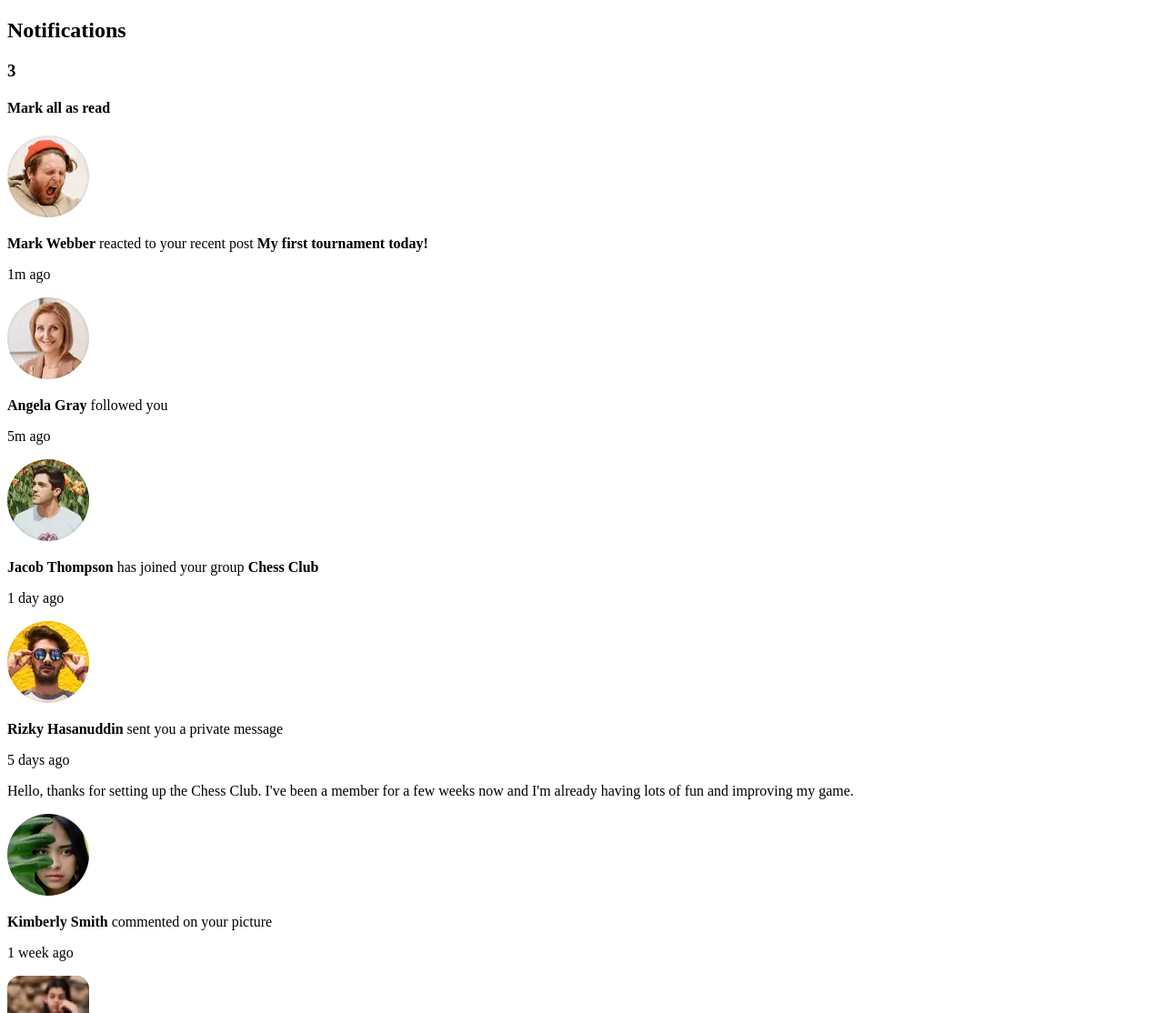
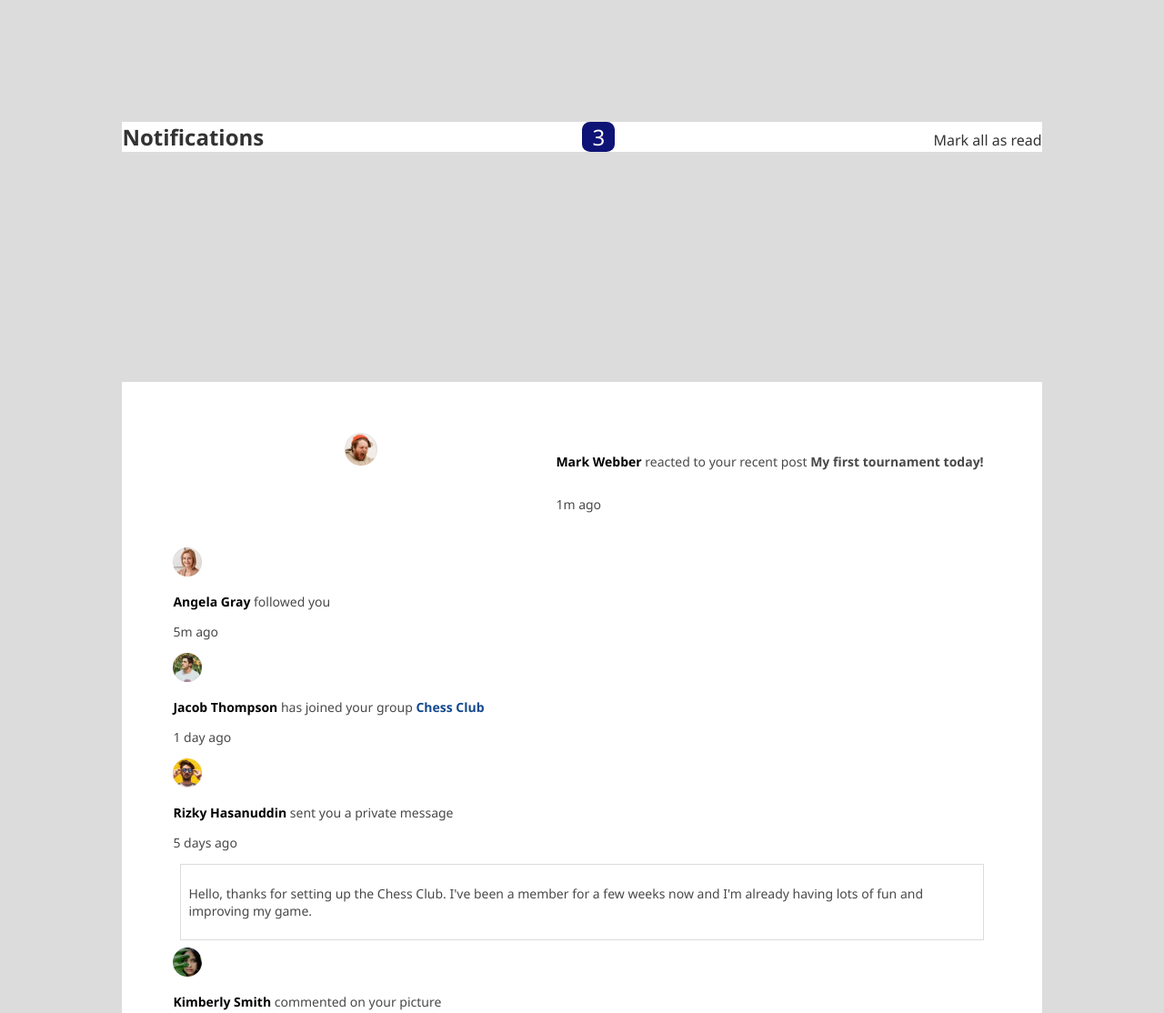
Before and after one commit to yellowcape/notifs-page-frontend-mentor-challenge, a plain HTML site: page notifications-page-main/index.html in a window 1280 px wide. Shown: the top 1114 px of the page at 91% size. Drawn offline with Linux system fonts and the light colour scheme.

Commit message:
adding styling to profiles

```diff
--- a/notifications-page-main/index.html
+++ b/notifications-page-main/index.html
@@ -12,34 +12,50 @@
 <body>
 
 <header>
-  <h2>Notifications</h2>
-    <h3>3</h3>
-    <h4> Mark all as read</h4>
+    <h2>Notifications</h2>
+    <p>3</p>
+    <h3>Mark all as read</h3>
 </header>
 
 <main>
 
   <div class="user-mw">
     <img src="./assets/images/avatar-mark-webber.webp" alt="Mark Webber Profile Picture" class="user-mw-pfp" />
-      <p class="user-mw-notif-content"><strong>Mark Webber</strong> reacted to your recent post <strong>My first tournament today!</strong></p>
+    <div class="user-mw-notif-content">
+    <p>
+        <strong class="profile-name">Mark Webber</strong>
+        reacted to your recent post
+        <strong class="bold-at-end-of-notif">My first tournament today!</strong>
+      </p>
         <p class="user-mw-notif-time">1m ago</p>
+      </div>
   </div>
 
   <div class="user-ag">
     <img src="./assets/images/avatar-angela-gray.webp" alt="Angela Gray Profile Picture" class="user-ag-pfp" />
-      <p class="user-ag-notif-content"><strong>Angela Gray</strong> followed you</p>
+      <p class="user-ag-notif-content">
+        <strong class="profile-name">Angela Gray</strong>
+        followed you
+      </p>
         <p class="user-ag-notif-time">5m ago</p>
   </div>
 
   <div class="user-jt">
     <img src="./assets/images/avatar-jacob-thompson.webp" alt="Jacob Thompson Profile Picture" class="user-jt-pfp" />
-      <p class="user-jt-notif-content"><strong>Jacob Thompson </strong>has joined your group <strong>Chess Club</strong></p>
+      <p class="user-jt-notif-content">
+        <strong class="profile-name">Jacob Thompson </strong>
+        has joined your group
+        <strong><a href="#">Chess Club</a></strong>
+      </p>
         <p class="user-jt-notif-time">1 day ago</p>
   </div>
 
   <div class="user-rh">
     <img src="./assets/images/avatar-rizky-hasanuddin.webp" alt="Rizky Hidayat Profile Picture" class="user-rh-pfp" />
-      <p class="user-rh-notif-content"><strong>Rizky Hasanuddin</strong> sent you a private message</p>
+      <p class="user-rh-notif-content">
+        <strong class="profile-name">Rizky Hasanuddin</strong>
+        sent you a private message
+      </p>
         <p class="user-rh-notif-time">5 days ago</p>
 
           <div class="user-rh-message">
@@ -49,27 +65,37 @@
 
   <div class="user-hs">
     <img src="./assets/images/avatar-kimberly-smith.webp" alt="Helen Smith Profile Picture" class="user-ks-pfp" />
-      <p class="user-hs-notif-content"><strong>Kimberly Smith</strong> commented on your picture</p>
+      <p class="user-hs-notif-content">
+        <strong class="profile-name">Kimberly Smith</strong>
+        commented on your picture</p>
         <p class="user-hs-notif-time">1 week ago</p>
     <img src="./assets/images/image-chess.webp" alt="woman looking at a chess board"/>
   </div>
 
   <div class="user-np">
     <img src="./assets/images/avatar-nathan-peterson.webp" alt="Nathan Peterson Profile Picture" class="user-np-pfp"/>
-      <p class="user-np-notif-content"><strong>Nathan Peterson</strong> reacted to your recent post <strong>end-game strategies to increase your win rate</strong></p>
+      <p class="user-np-notif-content">
+        <strong class="profile-name">Nathan Peterson</strong>
+        reacted to your recent post
+        <strong class="bold-at-end-of-notif">end-game strategies to increase your win rate</strong>
+      </p>
         <p class="user-np-notif-time">2 weeks ago</p>
   </div>
 
   <div class="user-ak">
     <img src="./assets/images/avatar-anna-kim.webp" alt="Anna Keller Profile Picture" class="user-ak-pfp" />
-      <p class="user-ak-notif-content"><strong>Anna Kim</strong> left the group <strong>Chess Club</strong></p>
+      <p class="user-ak-notif-content">
+        <strong class="profile-name">Anna Kim</strong>
+        left the group
+        <strong><a href=#>Chess Club</a></strong>
+      </p>
         <p>2 weeks ago</p>
   </div>
 
 
   <div class="attribution">
     Challenge by <a href="https://www.frontendmentor.io?ref=challenge" target="_blank">Frontend Mentor</a>.
-    Coded by <a href="#">Your Name Here</a>.
+    Coded by <a href="#">Alex Overton</a>.
   </div>
 </main>
 
--- a/notifications-page-main/styles.css
+++ b/notifications-page-main/styles.css
@@ -1,3 +1,157 @@
+
+body {
+    display: flex;
+    flex-direction: column;
+
+    background-color: #ffffff;
+    font-family:'Segoe UI', Tahoma, Geneva, Verdana, sans-serif;
+    font-size: 14px;
+    color: #333;
+}
+    @media screen and (min-width: 768px) {
+        body {
+         background-color: #dcdcdc;
+        }
+
+    }
+
+header {
+    display: flex;
+    flex-direction: row;
+    justify-content: space-between;
+    flex-wrap: nowrap;
+    align-items: baseline;
+    margin-bottom: 1rem;
+    margin: 1rem 0.5rem 0.5rem;
+}
+
+    @media screen and (min-width: 768px) {
+        header {
+            margin: 10% 10%;
+            background-color: #ffffff;
+        }
+
+    }
+
+        header h2 {
+            padding: 0;
+            margin: 0;
+            font-size: 1.5rem;
+            font-weight: bolder;
+            color: #333333;
+        }
+
+        header p {
+            padding: 0;
+            margin: 0;
+            width: 2.25rem;
+
+            font-size: 1.5rem;
+            text-align: center;
+            color: #ffffff;
+            background-color: #0e1376;
+            border-radius: 25%;
+        }
+
+        header h3 {
+            padding: 0;
+            margin: 0;
+            font-size: 1rem;
+            font-weight: lighter;
+            color: #333333;
+        }
+
+
+main {
+    margin: 5%;
+    background-color: #ffffff;
+    padding: 1.5rem;
+}
+
+    @media screen and (min-width: 768px) {
+        main {
+            margin: 10% 10%;
+            padding: 3rem;
+        }
+
+    }
+
+        main img {
+            width: 2rem;
+            height: auto;
+        }
+
+        main div {
+        margin: 0.5rem;
+        }
+
+        main p{
+            color: #494949;
+        }
+
+          .profile-name{
+            font-weight: 700;
+            color: black;
+          }
+           .bold-at-end-of-notif{
+            font-weight: 625;
+            color: #494949;
+           }
+
+           p strong a {
+            text-decoration: none;
+            color: #13498f;
+           }
+
+            .user-mw {
+                display: flex;
+                flex-direction: row;
+                justify-content: space-between;
+                margin-bottom: 1rem;
+            }
+                .user-mw-pfp {
+                    width: auto;
+                    height: 2.25rem;
+                    margin-right: 0.5rem;
+                    margin: 0 auto auto;
+                }
+
+                .user-mw-notif-content {
+                    display: flex;
+                    flex-direction: column;
+                    align-items: flex-start; /* Added this line */
+                }
+
+            .user-ag {
+
+            }
+
+            .user-jt {
+
+            }
+
+            .user-rh {
+
+            }
+
+                .user-rh-message {
+                    border: 1px solid #dcdcdc;
+                    padding: 0.5rem;
+                }
+
+            .user-ks {
+
+            }
+
+            .user-np {
+
+            }
+
+            .user-ak {
+
+            }
+
+
 a {
     color: blue;
     text-decoration: underline;
```
